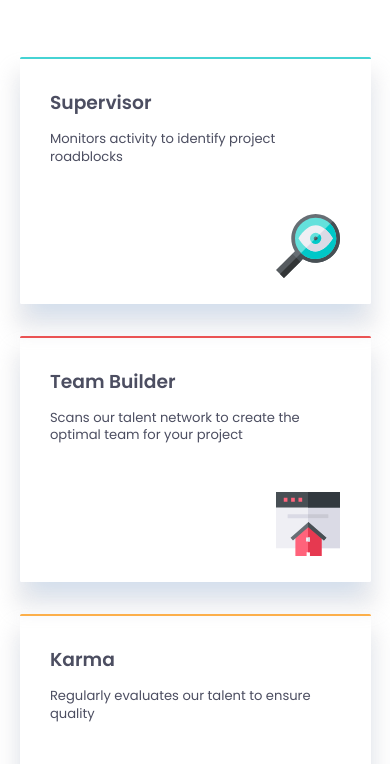
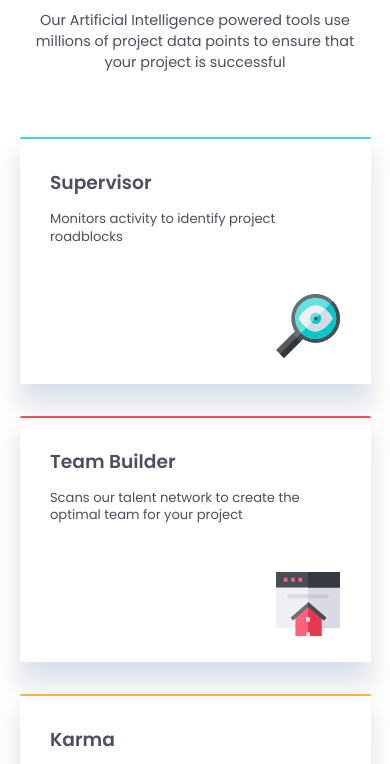
Before and after one commit to IzykGit/four-card-feature, a plain HTML site: page index.html in a window 390 px wide. Shown: the part 290-1054 px from the top of the page. Drawn offline with Linux system fonts and the light colour scheme.

Commit message:
Update style.css

```diff
--- a/style.css
+++ b/style.css
@@ -143,6 +143,9 @@ main {
 
 
 @media screen and (max-width: 1150px) {
+    main {
+        padding: 5rem 0rem
+    }
     .card-section {
         flex-direction: column;
         align-items: center;
```
